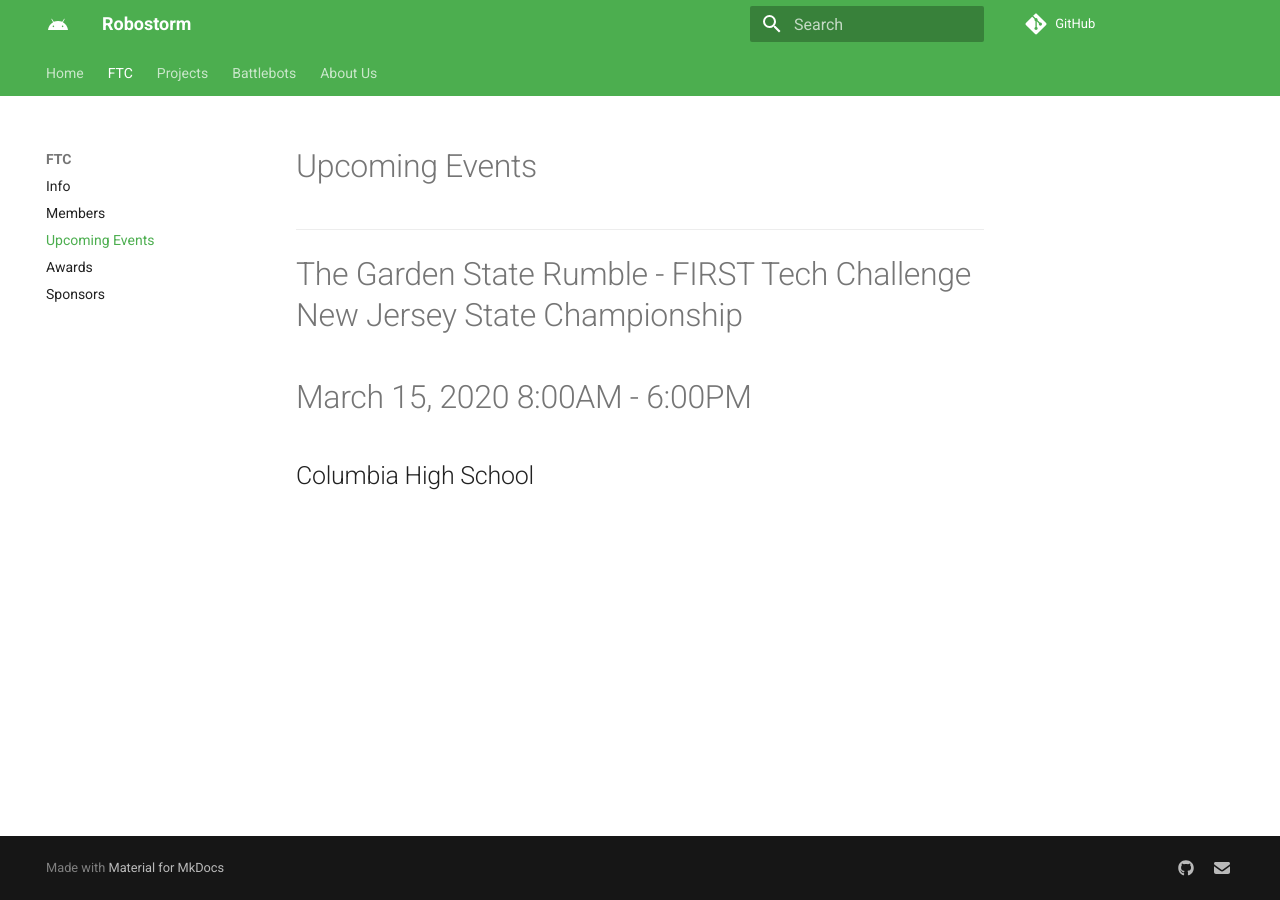
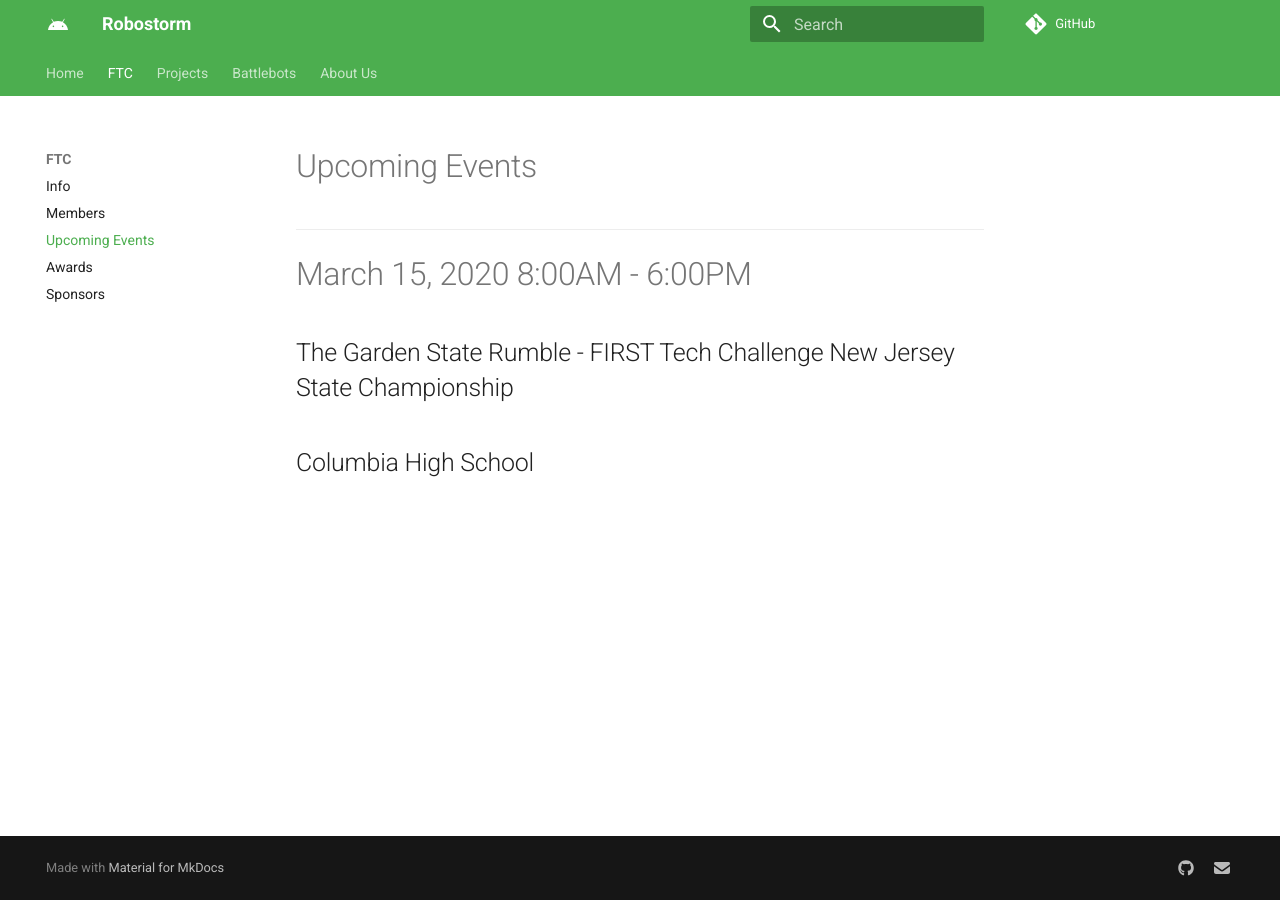
Before and after one commit to Robostorm/Website, an MkDocs documentation site: the page built from docs/FTC/upcoming-events.md, in a window 1280 px wide. Built offline with MkDocs 1.6.1 and Material for MkDocs 9.7.7, drawn with Linux system fonts in a browser that asks for light colours.

```diff
--- a/docs/FTC/upcoming-events.md
+++ b/docs/FTC/upcoming-events.md
@@ -1,6 +1,7 @@
 # Upcoming Events
 ---
 
-#The Garden State Rumble - FIRST Tech Challenge New Jersey State Championship
-#March 15, 2020 8:00AM - 6:00PM
-##Columbia High School
+
+# March 15, 2020 8:00AM - 6:00PM
+## The Garden State Rumble - FIRST Tech Challenge New Jersey State Championship
+## Columbia High School
```
